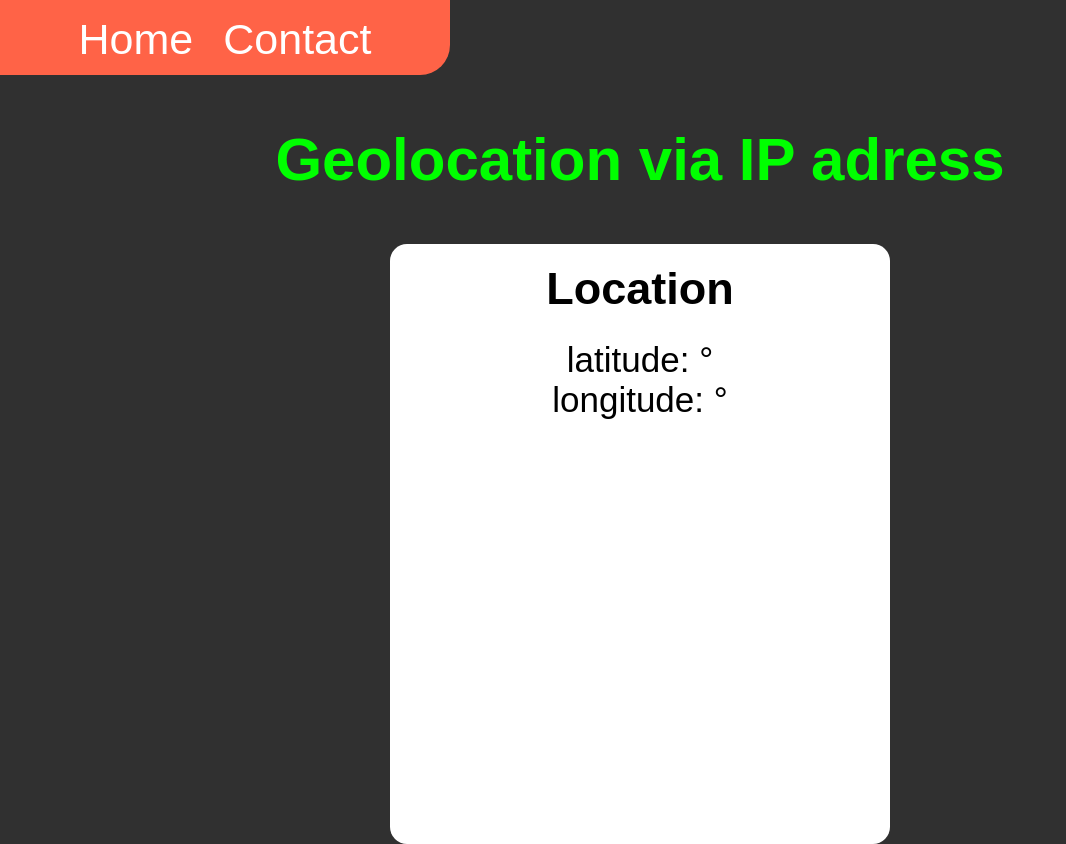
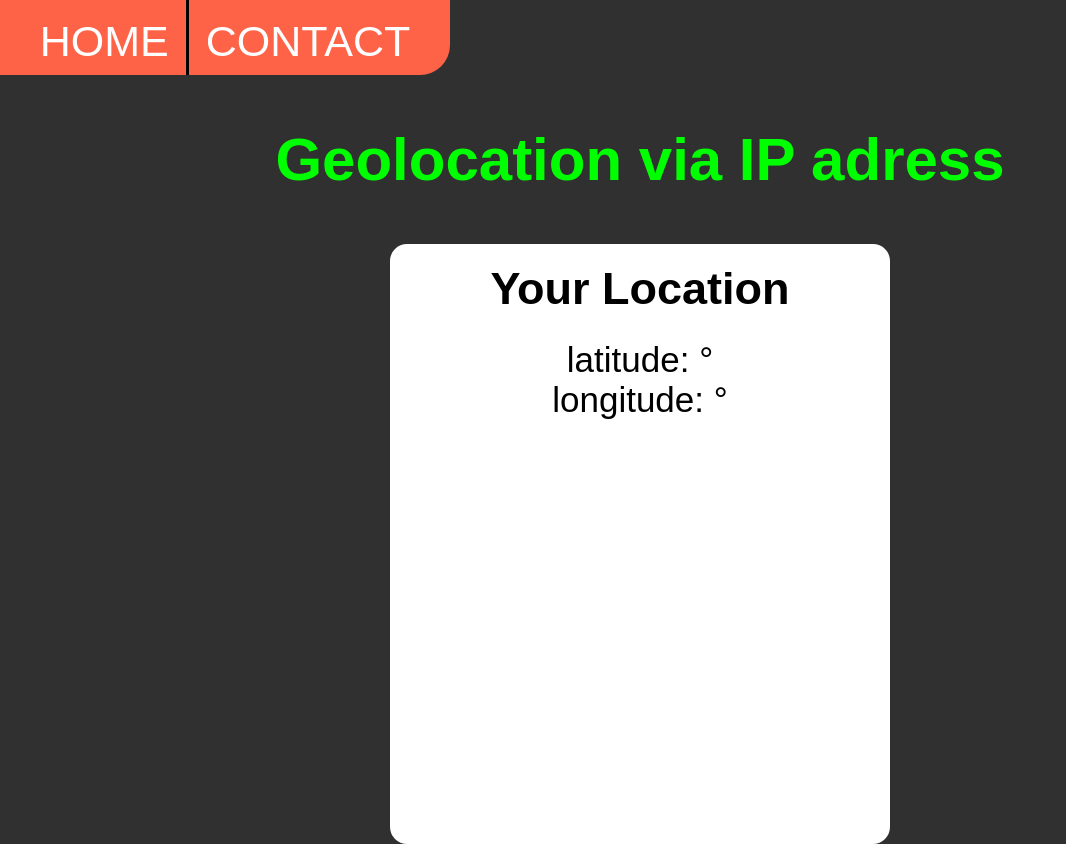
Before and after one commit to Diegogal04/ServerSidetest, a website: page public/index.html in a window 1280 px wide. Shown: the whole page, without its empty margins (0-1066 px from the left). Drawn offline with Linux system fonts and the light colour scheme.

Commit message:
navbar improve

```diff
--- a/public/index.html
+++ b/public/index.html
@@ -10,8 +10,9 @@
   <header class="header">
       <nav>
           <ul class="nav-bar">
-              <a href="index.html"><li>Home</li></a>
-              <a href="contact.html"><li>Contact</li></a>
+              <a href="index.html"><li>HOME</li></a>
+              <div class="line-br"></div>
+              <a href="contact.html"><li>CONTACT</li></a>
           </ul>
       </nav>
   </header>
@@ -20,7 +21,7 @@
   </div>
   <div class="container-location">
        <div class="geo-container">
-        <h2 class="geo-title">Location</h2>
+        <h2 class="geo-title">Your Location</h2>
         <div class="act-location">
            <p>
             latitude: <span id="latitude"></span>&deg;<br>
--- a/public/styles.css
+++ b/public/styles.css
@@ -19,6 +19,12 @@ body {
     border-bottom-right-radius: 30px;
 }
 
+.line-br {
+    width: 3px;
+    height: 75px;
+    background-color: black;
+}
+
 nav {
     color: white;
 }
@@ -38,6 +44,7 @@ li {
     color: white;
     font-size: 43px;
     list-style: none;
+    padding: 2px;
 }
 
 li:hover {
```
